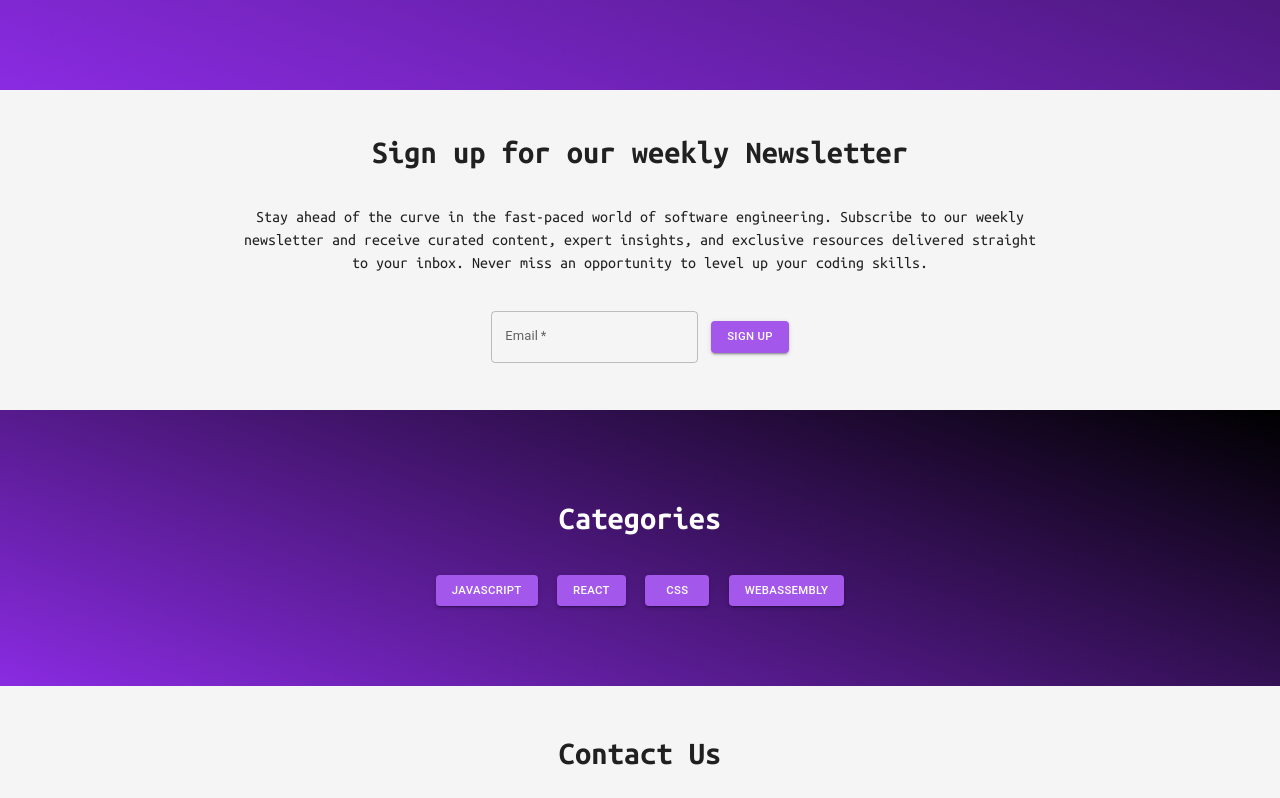
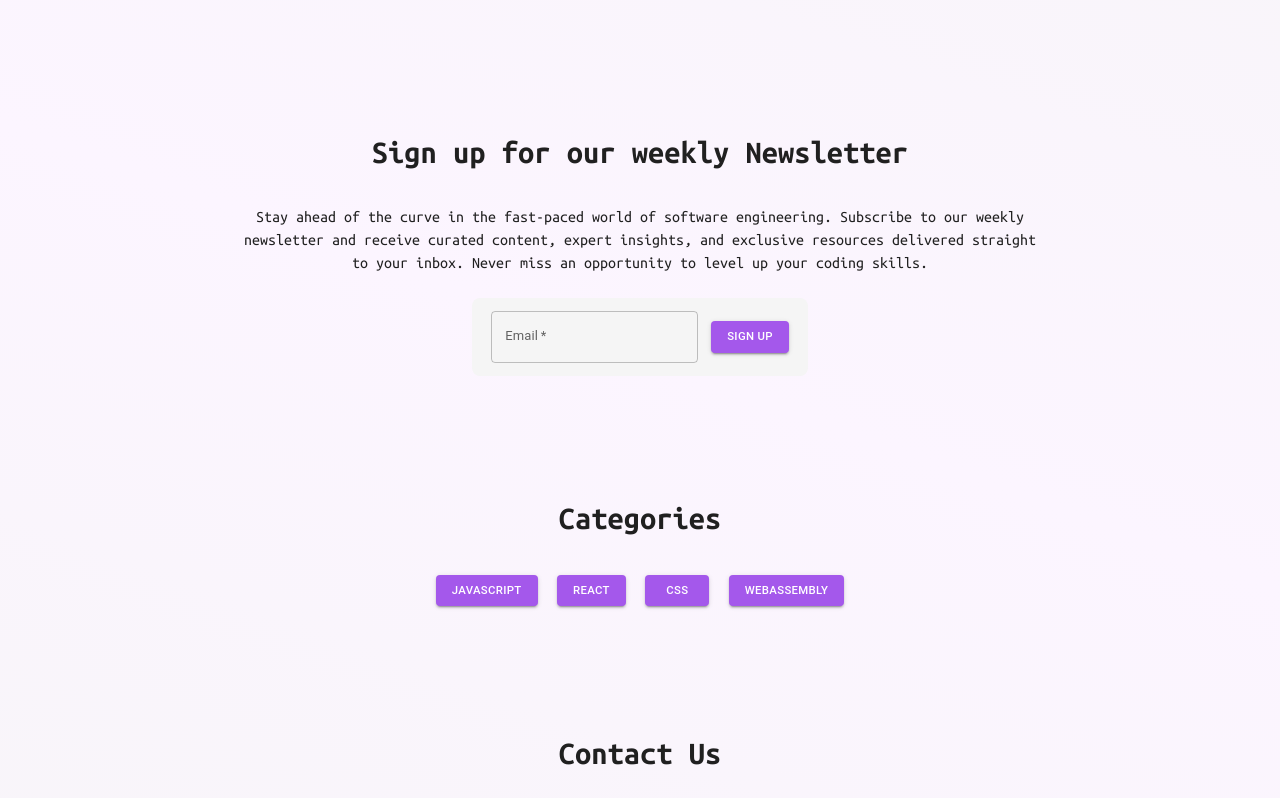
Before and after one commit to climaxmba/readme-blog, a Next.js app: page / in a window 1280 px wide. Shown: the part 710-1508 px from the top of the page. Built offline with nearby package versions, Linux system fonts and the light colour scheme.

Commit message:
Set gradient background

```diff
--- a/src/app/globals.scss
+++ b/src/app/globals.scss
@@ -25,6 +25,7 @@ body {
   --successbg: #d9f2df;
 
   --gradient-bg: linear-gradient(20deg, #8a2be2, black);
+  --home-gradient-bg: linear-gradient(20deg, whitesmoke, #fcf5ff, whitesmoke);
 
   .logo-dark {
     display: none;
@@ -42,6 +43,7 @@ body {
     --accent-dark: #8400ff;
     --errorbg: #4d3131;
     --successbg: #3b5240;
+    --home-gradient-bg: linear-gradient(20deg, black, #310f51, black);
 
     .logo-dark {
       display: unset;
@@ -58,7 +60,12 @@ body {
   line-height: 1.75rem;
 }
 
-h1, h2, h3, h4, h5, h6 {
+h1,
+h2,
+h3,
+h4,
+h5,
+h6 {
   margin: 1rem 0;
   line-height: 2.5rem;
 }
--- a/src/app/page.module.scss
+++ b/src/app/page.module.scss
@@ -1,5 +1,8 @@
 .main {
   min-height: 100vh;
+  color: var(--fgcolor);
+  background: var(--home-gradient-bg);
+  transition: color ease 0.8s;
 
   & > *:first-child {
     padding-top: var(--navbar-offset);
--- a/src/components/categoriesSection/categoriesSection.module.scss
+++ b/src/components/categoriesSection/categoriesSection.module.scss
@@ -6,8 +6,6 @@
   justify-content: center;
   padding: var(--navbar-offset) 2rem;
   min-height: 30vh;
-  background: linear-gradient(20deg, blueviolet, black);
-  color: white;
 
   h1 {
     font-size: 2.5rem;
--- a/src/components/contactSection/contactSection.module.scss
+++ b/src/components/contactSection/contactSection.module.scss
@@ -10,6 +10,7 @@
 
   h1 {
     font-size: 2.5rem;
+    text-align: center;
   }
 
   .error,
--- a/src/components/feedbackForm/feedbackForm.module.scss
+++ b/src/components/feedbackForm/feedbackForm.module.scss
@@ -10,6 +10,7 @@
 
   h1 {
     font-size: 2.5rem;
+    text-align: center;
   }
 
   .error,
--- a/src/components/heroSection/heroSection.module.scss
+++ b/src/components/heroSection/heroSection.module.scss
@@ -5,10 +5,7 @@
   align-items: center;
   gap: 1rem;
   padding: 2rem 1.5rem;
-
   text-align: center;
-  color: white;
-  background: var(--gradient-bg);
 
   h1 {
     font-size: clamp(3rem, 10vw, 5rem);
--- a/src/components/newsletterSection/newsletterSection.module.scss
+++ b/src/components/newsletterSection/newsletterSection.module.scss
@@ -1,7 +1,6 @@
 .container {
   min-height: 40vh;
   padding: 2rem 1rem;
-  background-color: var(--bgcolor);
   display: flex;
   flex-direction: column;
   align-items: center;
@@ -35,7 +34,7 @@
     gap: 1rem;
     align-items: center;
     justify-content: center;
-    padding: 1rem;
+    padding: 1rem 1.5rem;
     border-radius: 8px;
     background-color: whitesmoke;
     max-width: 400px;
```
